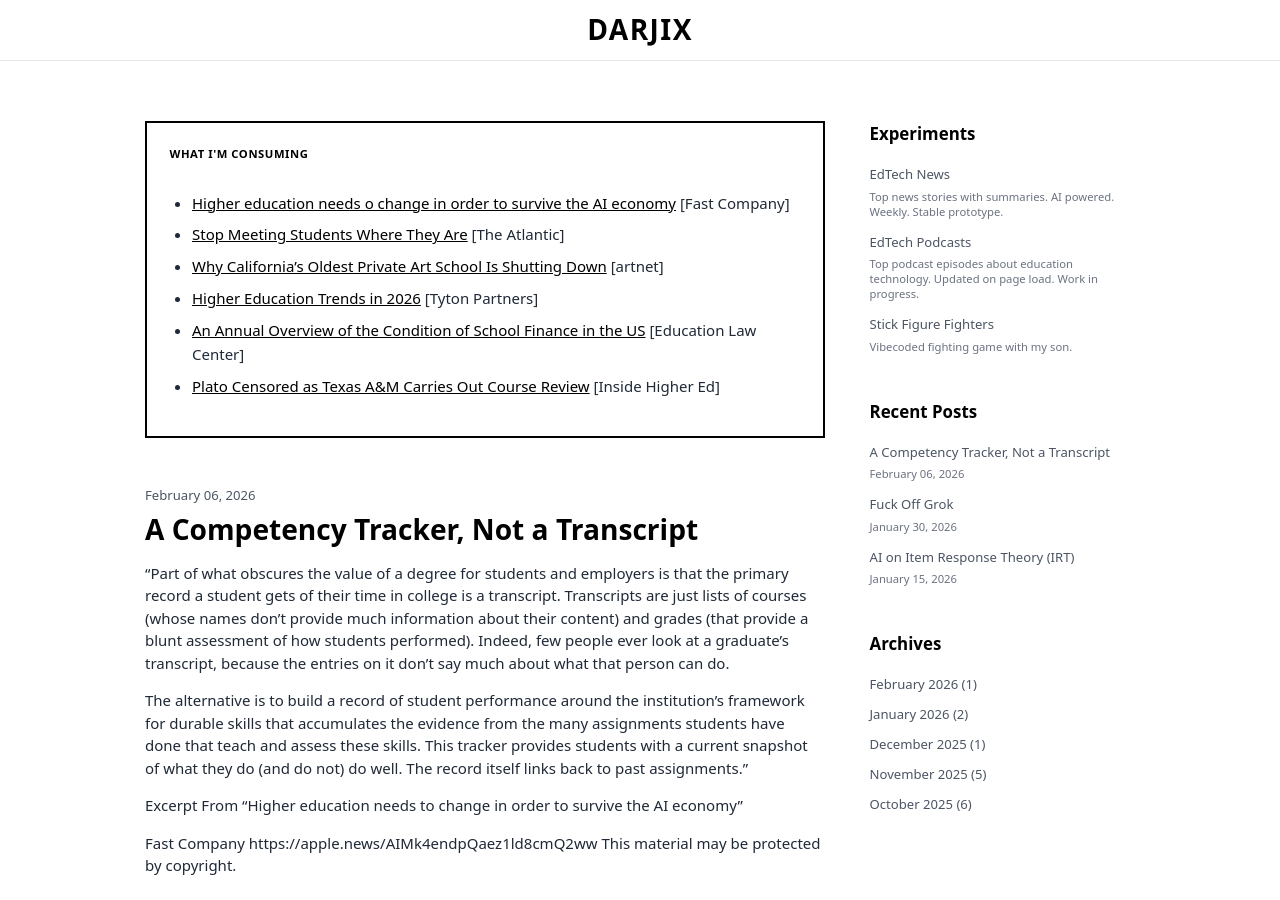
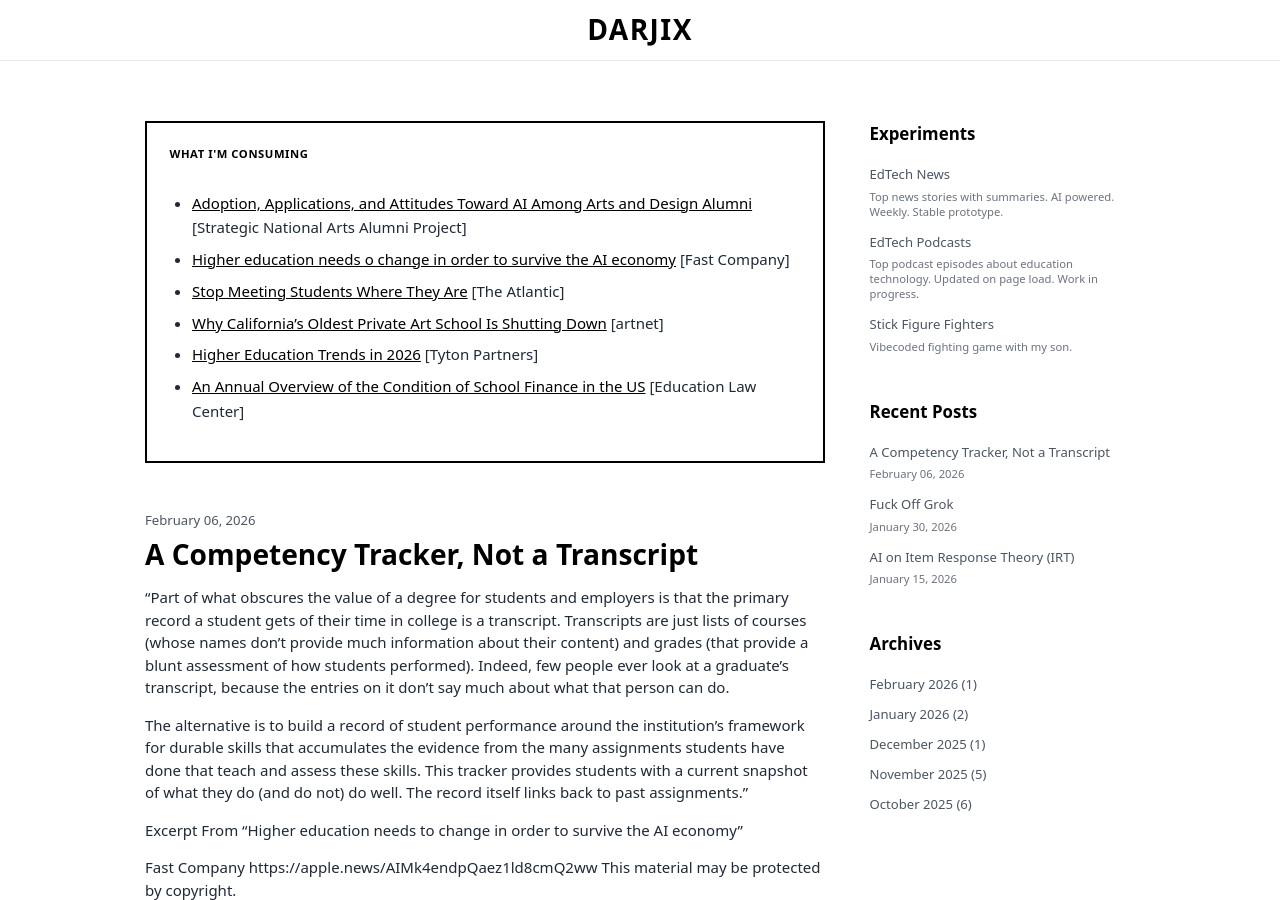
Before and after one commit to saldarji/darjix, a Jekyll site: the page built from index.html, in a window 1280 px wide and 900 px high. Built offline with Jekyll 4.4.1, drawn with Linux system fonts in a browser that asks for light colours; the list of posts is cut into pages by our own code.

Commit message:
Update featured content

```diff
--- a/_includes/featured-content.md
+++ b/_includes/featured-content.md
@@ -1,6 +1,6 @@
+- [Adoption, Applications, and Attitudes Toward AI Among Arts and Design Alumni](https://snaaparts.org/findings/snapshots/adoption-applications-and-attitudes-toward-ai-among-arts-and-design-alumni) [Strategic National Arts Alumni Project]
 - [Higher education needs o change in order to survive the AI economy](https://apple.news/AIMk4endpQaez1ld8cmQ2ww) [Fast Company]
 - [Stop Meeting Students Where They Are](https://apple.news/Awg1_Mh2jRzOqUz3kyFHbxg) [The Atlantic]
 - [Why California’s Oldest Private Art School Is Shutting Down](https://news.artnet.com/art-world/california-college-of-the-arts-closure-2737001) [artnet]
 - [Higher Education Trends in 2026](https://tytonpartners.com/higher-education-trends-in-2026/) [Tyton Partners]
 - [An Annual Overview of the Condition of School Finance in the US](https://edlawcenter.org/research/making-the-grade-2025/) [Education Law Center]
-- [Plato Censored as Texas A&M Carries Out Course Review](https://www.insidehighered.com/news/faculty-issues/academic-freedom/2026/01/07/plato-censored-texas-am-carries-out-course-review) [Inside Higher Ed]
```
